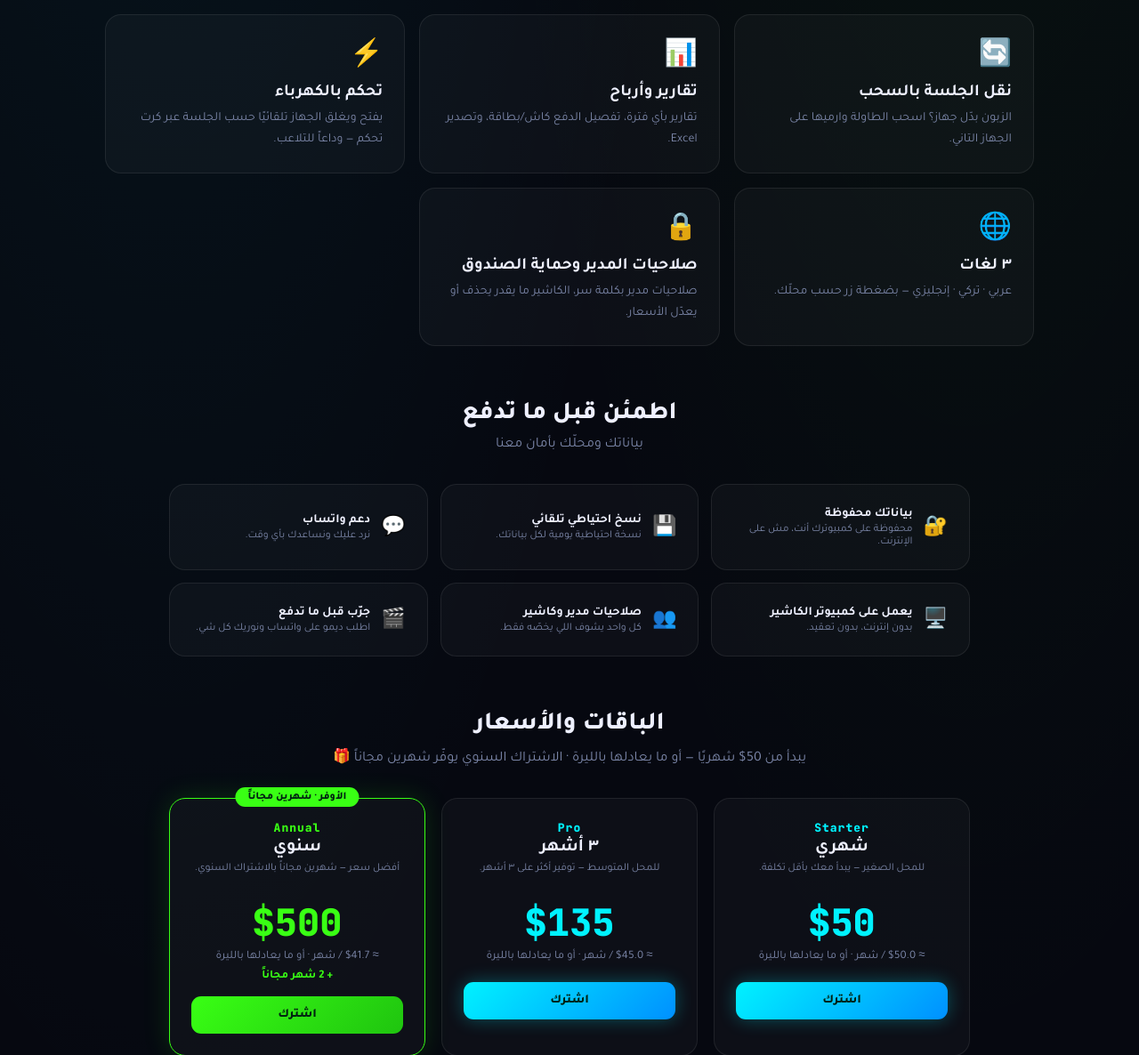
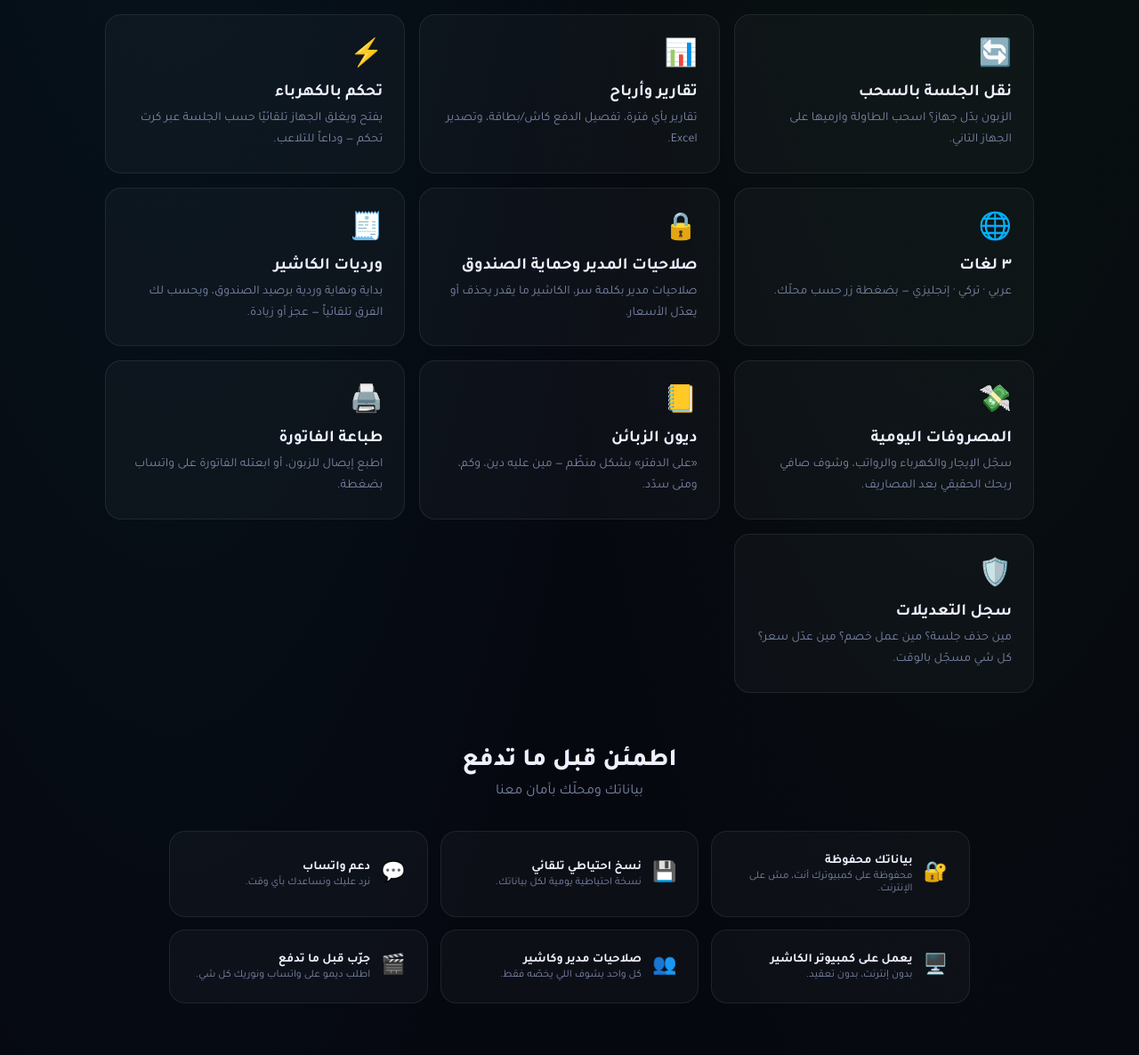
Before and after one commit to jad782/zonex-portal, a Django app: page / in a window 1280 px wide. Shown: the part 1558-2744 px from the top of the page at 89% size. Run offline with Django 5.2, Linux system fonts and the light colour scheme.

Commit message:
موقع: عرض الميزات الجديدة (ورديات/مصروفات/ديون/طباعة/سجل) بقسم ليش ZONE X + ترجمتها

```diff
--- a/subscriptions/templates/portal/base.html
+++ b/subscriptions/templates/portal/base.html
@@ -126,6 +126,11 @@ const I18N = {
   "تحكم بالكهرباء":"Elektrik kontrolü","يفتح ويغلق الجهاز تلقائيًا حسب الجلسة عبر كرت تحكم — وداعاً للتلاعب.":"Cihazı oturuma göre kontrol kartıyla otomatik açıp kapatır — manipülasyona son.",
   "٣ لغات":"3 dil","عربي · تركي · إنجليزي — بضغطة زر حسب محلّك.":"Arapça · Türkçe · İngilizce — tek tıkla mağazana göre.",
   "صلاحيات المدير وحماية الصندوق":"Yönetici yetkileri ve kasa koruması","صلاحيات مدير بكلمة سر، الكاشير ما يقدر يحذف أو يعدّل الأسعار.":"Şifreli yönetici yetkileri; kasiyer silemez veya fiyat değiştiremez.",
+  "ورديات الكاشير":"Kasiyer vardiyaları","بداية ونهاية وردية برصيد الصندوق، ويحسب لك الفرق تلقائياً — عجز أو زيادة.":"Kasa bakiyesiyle vardiya başlat ve bitir; farkı otomatik hesaplar — açık veya fazla.",
+  "المصروفات اليومية":"Günlük giderler","سجّل الإيجار والكهرباء والرواتب، وشوف صافي ربحك الحقيقي بعد المصاريف.":"Kira, elektrik ve maaşları kaydet; giderlerden sonra gerçek net kârını gör.",
+  "ديون الزبائن":"Müşteri borçları","«على الدفتر» بشكل منظّم — مين عليه دين، وكم، ومتى سدّد.":"Düzenli \"veresiye defteri\" — kimin borcu var, ne kadar ve ne zaman ödedi.",
+  "طباعة الفاتورة":"Fatura yazdırma","اطبع إيصال للزبون، أو ابعتله الفاتورة على واتساب بضغطة.":"Müşteriye fiş yazdır veya tek tıkla WhatsApp'tan faturayı gönder.",
+  "سجل التعديلات":"İşlem kaydı","مين حذف جلسة؟ مين عمل خصم؟ مين عدّل سعر؟ كل شي مسجّل بالوقت.":"Kim oturum sildi? Kim indirim yaptı? Kim fiyat değiştirdi? Her şey zaman damgalı kayıtlı.",
   "اطمئن قبل ما تدفع":"Ödemeden önce içiniz rahat olsun","بياناتك ومحلّك بأمان معنا":"Verilerin ve mağazan bizimle güvende",
   "بياناتك محفوظة":"Verilerin korunur","محفوظة على كمبيوترك أنت، مش على الإنترنت.":"İnternette değil, kendi bilgisayarında saklanır.",
   "نسخ احتياطي تلقائي":"Otomatik yedekleme","نسخة احتياطية يومية لكل بياناتك.":"Tüm verilerin için günlük yedek.",
@@ -184,6 +189,11 @@ const I18N = {
   "تحكم بالكهرباء":"Power control","يفتح ويغلق الجهاز تلقائيًا حسب الجلسة عبر كرت تحكم — وداعاً للتلاعب.":"Turns the device on/off automatically per session via a control board — no more tampering.",
   "٣ لغات":"3 languages","عربي · تركي · إنجليزي — بضغطة زر حسب محلّك.":"Arabic · Turkish · English — one click per your shop.",
   "صلاحيات المدير وحماية الصندوق":"Manager permissions & cash protection","صلاحيات مدير بكلمة سر، الكاشير ما يقدر يحذف أو يعدّل الأسعار.":"Password-protected manager; the cashier can't delete or change prices.",
+  "ورديات الكاشير":"Cashier shifts","بداية ونهاية وردية برصيد الصندوق، ويحسب لك الفرق تلقائياً — عجز أو زيادة.":"Open and close shifts with the cash balance; it auto-calculates the difference — short or over.",
+  "المصروفات اليومية":"Daily expenses","سجّل الإيجار والكهرباء والرواتب، وشوف صافي ربحك الحقيقي بعد المصاريف.":"Log rent, electricity and salaries, and see your real net profit after expenses.",
+  "ديون الزبائن":"Customer debts","«على الدفتر» بشكل منظّم — مين عليه دين، وكم، ومتى سدّد.":"An organized \"tab\" — who owes, how much, and when they paid.",
+  "طباعة الفاتورة":"Receipt printing","اطبع إيصال للزبون، أو ابعتله الفاتورة على واتساب بضغطة.":"Print a receipt for the customer, or send the bill via WhatsApp in one click.",
+  "سجل التعديلات":"Audit log","مين حذف جلسة؟ مين عمل خصم؟ مين عدّل سعر؟ كل شي مسجّل بالوقت.":"Who deleted a session? Who gave a discount? Who changed a price? Everything is time-stamped.",
   "اطمئن قبل ما تدفع":"Peace of mind before you pay","بياناتك ومحلّك بأمان معنا":"Your data and shop are safe with us",
   "بياناتك محفوظة":"Your data is saved","محفوظة على كمبيوترك أنت، مش على الإنترنت.":"Stored on your own computer, not on the internet.",
   "نسخ احتياطي تلقائي":"Automatic backup","نسخة احتياطية يومية لكل بياناتك.":"A daily backup of all your data.",
--- a/subscriptions/templates/portal/landing.html
+++ b/subscriptions/templates/portal/landing.html
@@ -115,6 +115,11 @@
     <div class="card"><div style="font-size:30px">⚡</div><h3 style="margin:10px 0 6px">تحكم بالكهرباء</h3><p style="color:var(--muted);font-size:14px;line-height:1.7">يفتح ويغلق الجهاز تلقائيًا حسب الجلسة عبر كرت تحكم — وداعاً للتلاعب.</p></div>
     <div class="card"><div style="font-size:30px">🌐</div><h3 style="margin:10px 0 6px">٣ لغات</h3><p style="color:var(--muted);font-size:14px;line-height:1.7">عربي · تركي · إنجليزي — بضغطة زر حسب محلّك.</p></div>
     <div class="card"><div style="font-size:30px">🔒</div><h3 style="margin:10px 0 6px">صلاحيات المدير وحماية الصندوق</h3><p style="color:var(--muted);font-size:14px;line-height:1.7">صلاحيات مدير بكلمة سر، الكاشير ما يقدر يحذف أو يعدّل الأسعار.</p></div>
+    <div class="card"><div style="font-size:30px">🧾</div><h3 style="margin:10px 0 6px">ورديات الكاشير</h3><p style="color:var(--muted);font-size:14px;line-height:1.7">بداية ونهاية وردية برصيد الصندوق، ويحسب لك الفرق تلقائياً — عجز أو زيادة.</p></div>
+    <div class="card"><div style="font-size:30px">💸</div><h3 style="margin:10px 0 6px">المصروفات اليومية</h3><p style="color:var(--muted);font-size:14px;line-height:1.7">سجّل الإيجار والكهرباء والرواتب، وشوف صافي ربحك الحقيقي بعد المصاريف.</p></div>
+    <div class="card"><div style="font-size:30px">📒</div><h3 style="margin:10px 0 6px">ديون الزبائن</h3><p style="color:var(--muted);font-size:14px;line-height:1.7">«على الدفتر» بشكل منظّم — مين عليه دين، وكم، ومتى سدّد.</p></div>
+    <div class="card"><div style="font-size:30px">🖨️</div><h3 style="margin:10px 0 6px">طباعة الفاتورة</h3><p style="color:var(--muted);font-size:14px;line-height:1.7">اطبع إيصال للزبون، أو ابعتله الفاتورة على واتساب بضغطة.</p></div>
+    <div class="card"><div style="font-size:30px">🛡️</div><h3 style="margin:10px 0 6px">سجل التعديلات</h3><p style="color:var(--muted);font-size:14px;line-height:1.7">مين حذف جلسة؟ مين عمل خصم؟ مين عدّل سعر؟ كل شي مسجّل بالوقت.</p></div>
   </div>
 </section>
 
```
